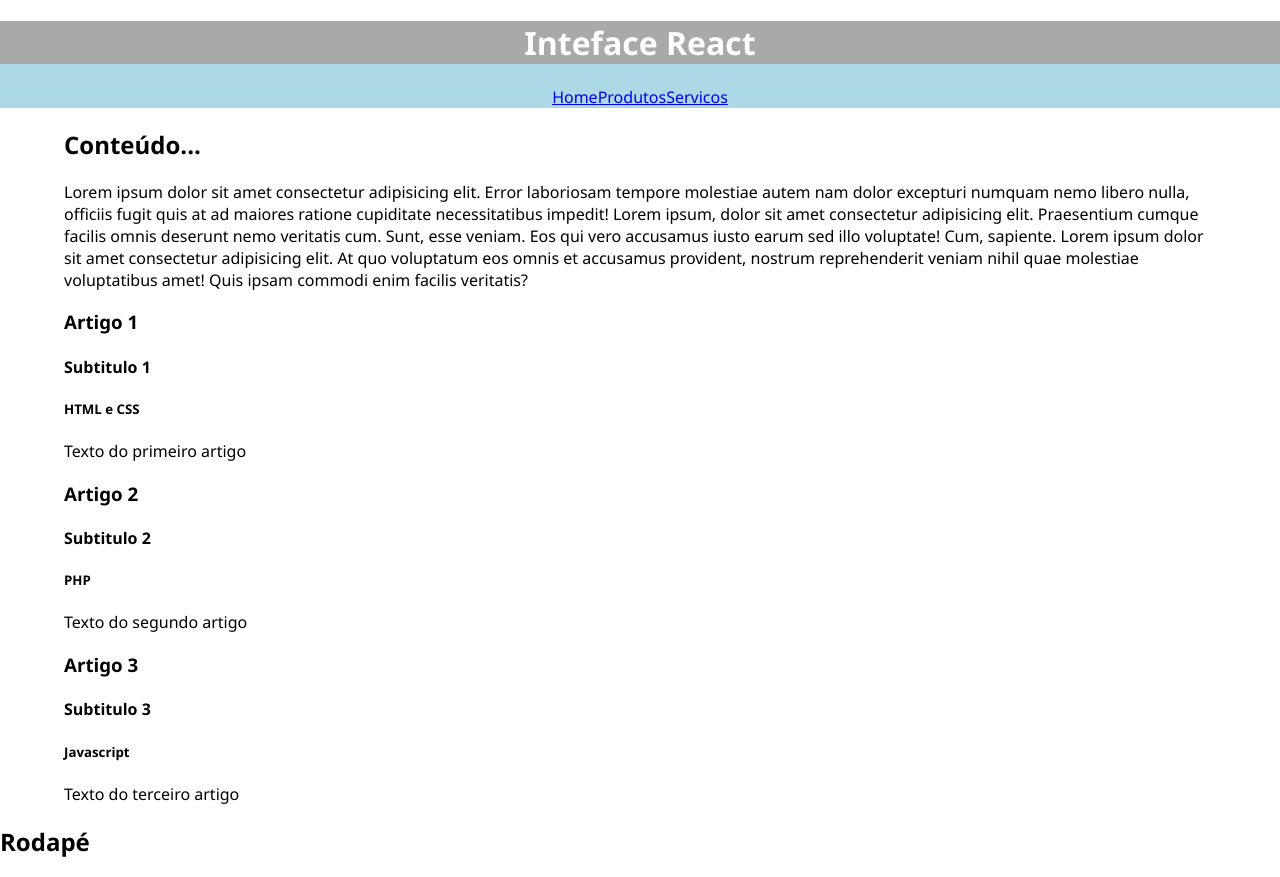
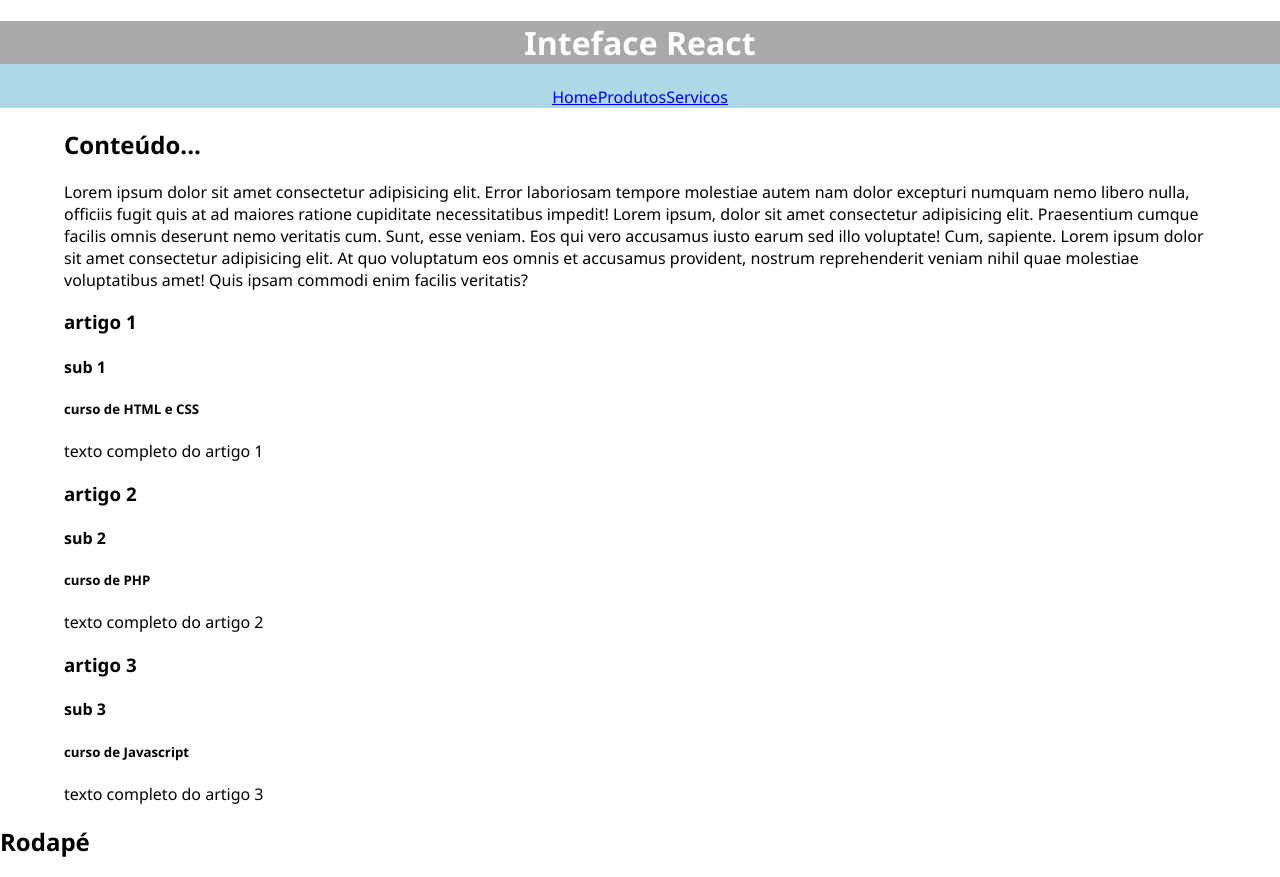
Before and after one commit to veronica-silva/meu-app, a React (Create React App) app: page / in a window 1280 px wide. Built offline with nearby package versions, Linux system fonts and the light colour scheme.

Commit message:
acessando objetos de array

```diff
--- a/src/components/Layouts/Conteudo.jsx
+++ b/src/components/Layouts/Conteudo.jsx
@@ -1,7 +1,26 @@
 import Artigo from "../Artigo";
 import "./Conteudo.css";
 const Conteudo = () => {
-  const cursos = ["HTML e CSS", "PHP", "Javascript"];
+  const artigos = [
+    {
+      titulo: "artigo 1",
+      subtitulo: "sub 1",
+      texto: "texto completo do artigo 1",
+      curso: "curso de  HTML e CSS",
+    },
+    {
+      titulo: "artigo 2",
+      subtitulo: "sub 2",
+      texto: "texto completo do artigo 2",
+      curso: "curso de  PHP",
+    },
+    {
+      titulo: "artigo 3",
+      subtitulo: "sub 3",
+      texto: "texto completo do artigo 3",
+      curso: "curso de  Javascript",
+    },
+  ];
   return (
     <main>
       <section>
@@ -19,15 +38,17 @@ const Conteudo = () => {
           voluptatibus amet! Quis ipsam commodi enim facilis veritatis?
         </p>
       </section>
-      <Artigo titulo="Artigo 1" subtitulo="Subtitulo 1" curso={cursos[0]}>
-        Texto do primeiro artigo
-      </Artigo>
-      <Artigo titulo="Artigo 2" subtitulo="Subtitulo 2" curso={cursos[1]}>
-        Texto do segundo artigo
-      </Artigo>
-      <Artigo titulo="Artigo 3" subtitulo="Subtitulo 3" curso={cursos[2]}>
-        Texto do terceiro artigo
-      </Artigo>
+      {artigos.map((artigo) => {
+        return (
+          <Artigo
+            titulo={artigo.titulo}
+            subtitulo={artigo.subtitulo}
+            curso={artigo.curso}
+          >
+            {artigo.texto}
+          </Artigo>
+        );
+      })}
     </main>
   );
 };
```
